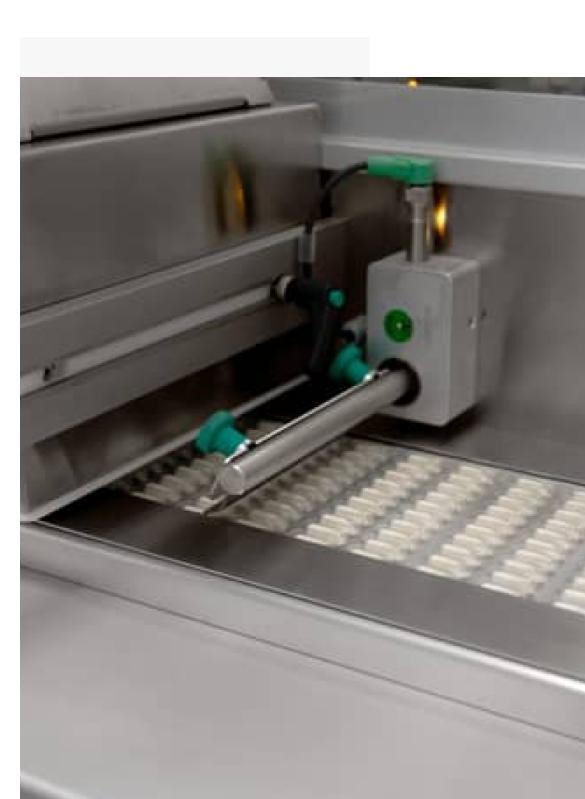
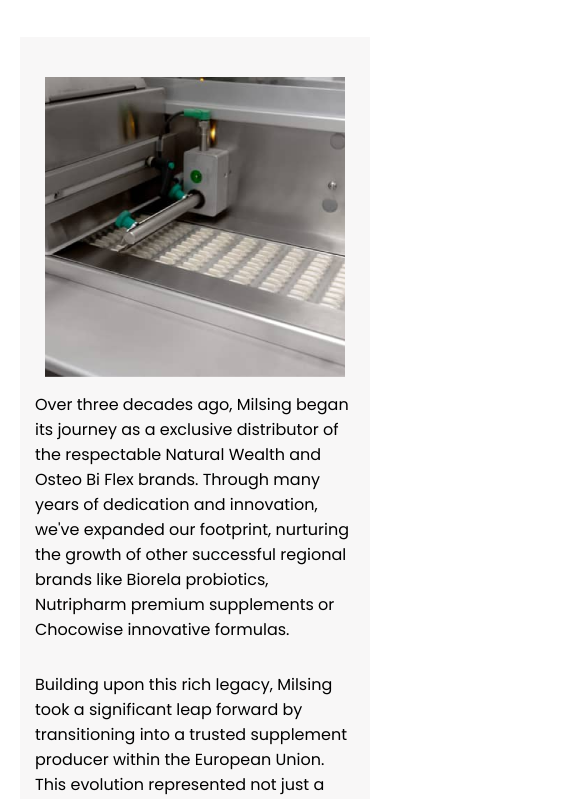
Before and after one commit to n1n034/milsing, a plain HTML site: page about-us.html in a window 390 px wide. Shown: the part 845-1644 px from the top of the page, 585 px wide, since content can reach past the window. Drawn offline with nearby package versions, Linux system fonts and the light colour scheme; files that its build step writes are made by us from their sources; files whose address does not match are found by name.

Commit message:
Add files via upload

```diff
--- a/assets/css/style.css
+++ b/assets/css/style.css
@@ -1171,11 +1171,18 @@ label[for="upload"] {
     }
     .paragraph {
         flex-direction: column;
+		align-items: center;
     }
     .paragraph p {
         width: 100%;
         font-size: 16px;
     }
+	.paragraph-image {
+		width: auto;
+	}
+	.paragraph-image img{
+		height: 300px;
+	}
     .accordion {
         margin: 40px auto;
     }
```
